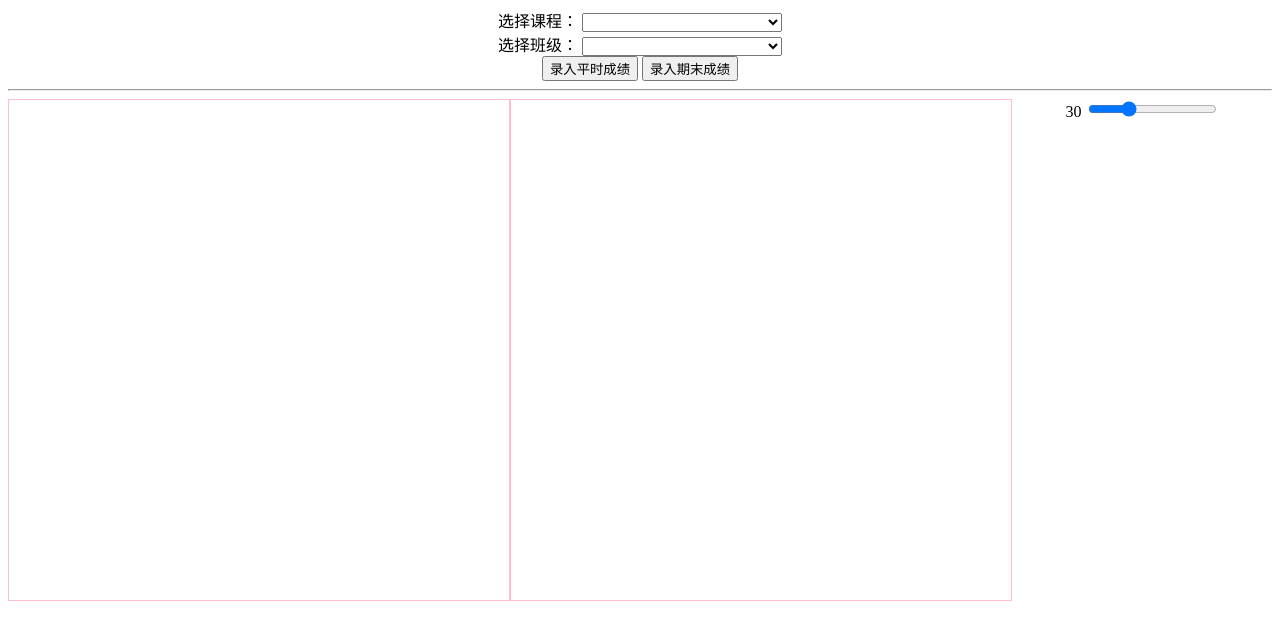
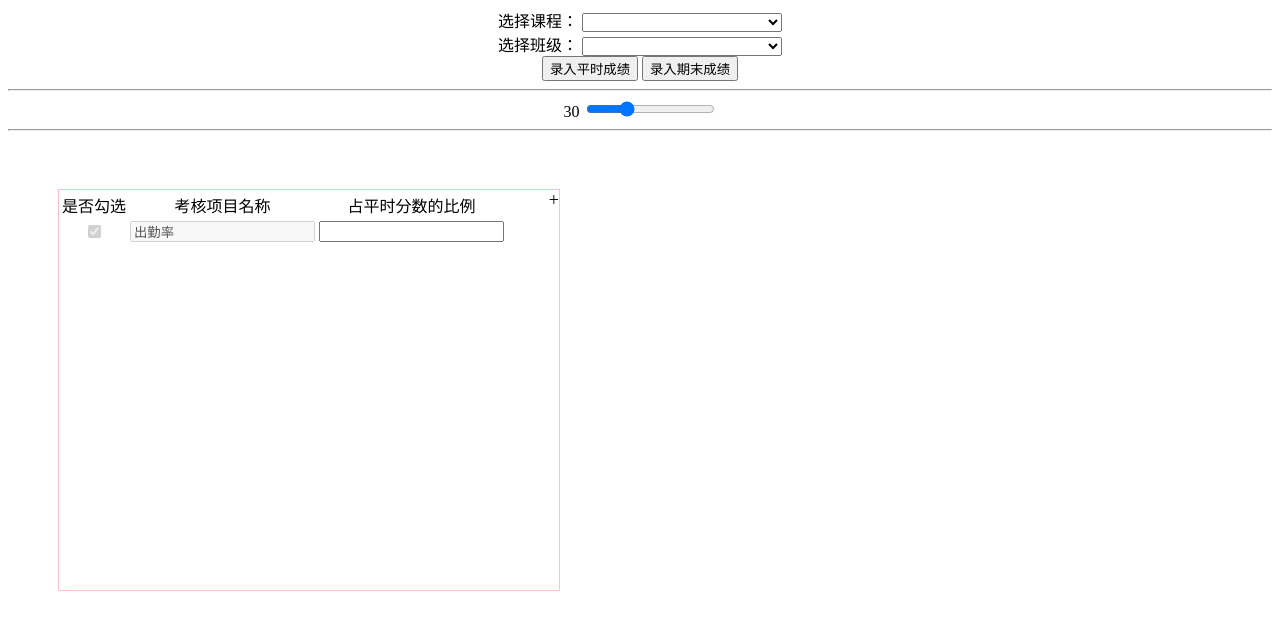
Before and after one commit to zqqian/roster, a PHP site: page /roster/entryScore.php in a window 1280 px wide. Shown: the top 640 px of the page. Run offline with PHP 8.4, Linux system fonts and the light colour scheme; the visitor is signed in with stand-in values (Sample User, id 1); tables that the repository leaves empty or names only in its code hold one stand-in row (values such as "Sample post"); lists and menus that the app fills with data are empty.

Commit message:
成绩录入部分代码

```diff
--- a/entryScore.php
+++ b/entryScore.php
@@ -16,7 +16,13 @@ if(!$is_login){
     <style>
         body{text-align: center;}
         select{width:200px;}
-        .kuang{width: 500px;height:500px;float:left;border:pink solid 1px;}
+        .kuang{width: 500px;height:400px;float:left;border:pink solid 1px;margin: 50px;}
+        .xiang{
+            width:400px;
+            height: 50px;
+            border:red solid 1px;
+        }
+        #normalAdd{float: right;font-size: 18px;display: block;}
     </style>
 
 </head>
@@ -44,13 +50,29 @@ if(!$is_login){
         <hr>
         <span>30</span>
         <input type="range" step="5" value="30" min="0" max="100" name="range" id="range"/>
+        <hr>
         <div id="normal" class="kuang">
+            <span id="normalAdd">+</span>
+         <!--   <div class="xiang">-->
+                <table>
+                    <tr>
+                        <td>是否勾选</td>
+                        <td>考核项目名称</td>
+                        <td>占平时分数的比例</td>
+                    </tr>
+                    <tr>
+                        <td><input type="checkbox" name="check0" disabled checked/></td>
+                        <td><input type="text" name="field0" value="出勤率" disabled/></td>
+                        <td><input type="text" name="percent0"/></td>
+                    </tr>
+                </table>
+          <!--  </div>-->
 
         </div>
 
-        <div id="final" class="kuang">
+       <!-- <div id="final" class="kuang">
 
-        </div>
+        </div>-->
 
         <script>
     $(function(){
@@ -84,6 +106,10 @@ if(!$is_login){
             $("#rangeSpan").text(temp);
         });
 
+        $("#normalAdd").click(function(){
+            $("normal").append();
+
+        });
 
 
 
```
